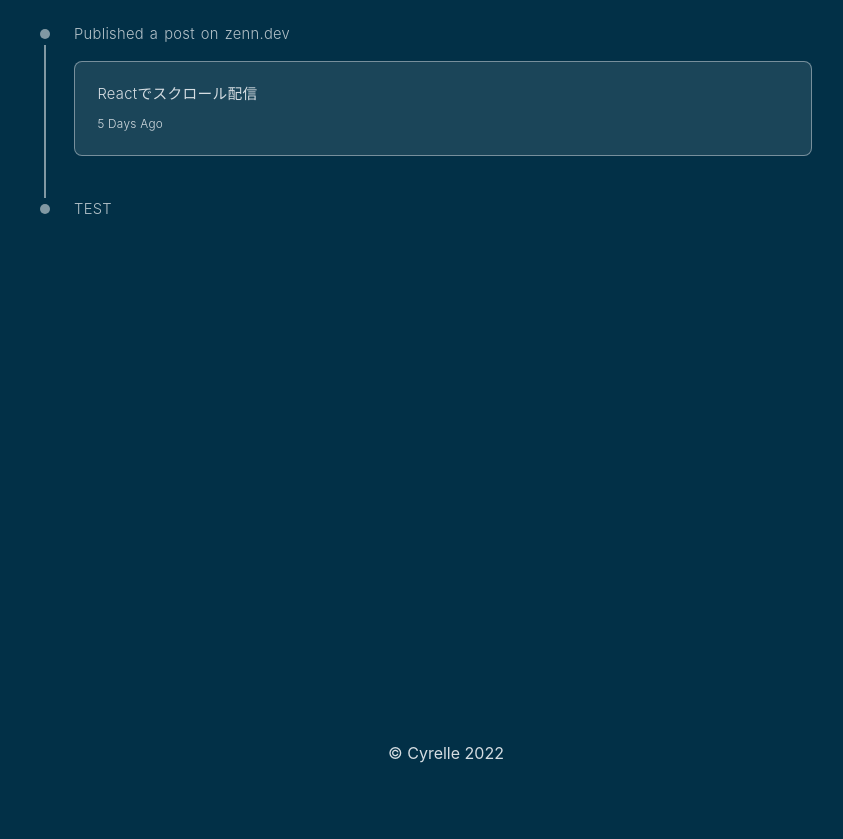
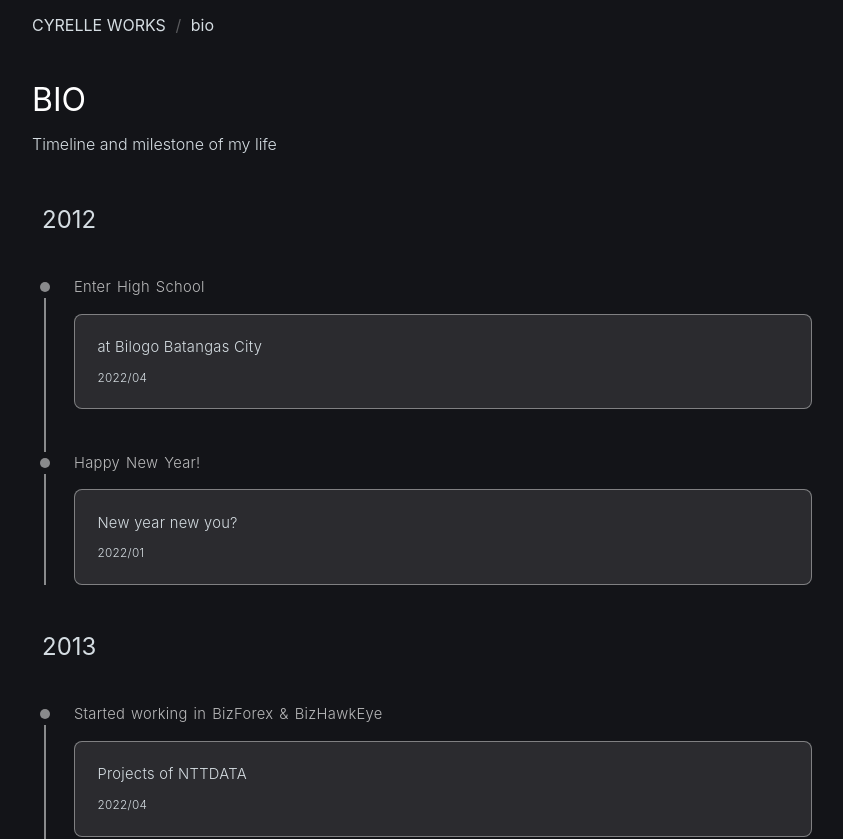
Before and after one commit to pdevera15/cyrellesitev2, a Next.js app: page /bio in a window 1280 px wide. Shown: the top 839 px of the page, without its empty margins (218-1061 px from the left). Built offline with nearby package versions, Linux system fonts and the light colour scheme.

Commit message:
fixing of bio section

```diff
--- a/components/Timeline.tsx
+++ b/components/Timeline.tsx
@@ -1,32 +1,41 @@
+import React, { Key } from "react"
 import styled from "styled-components"
 
-const Timeline = () => {
+const Timeline = ({ year, events }: { year: string; events: any }) => {
   return (
+    <>
+      <YearHeader>{year}</YearHeader>
       <ViewCotainer>
-      <TimelineRow>
+        {events.map((data: any, index: Key) => {
+          return (
+            <TimelineRow key={index}>
               <TimelineIconContainer>
                 <TimelineIcon>
                   <Dot />
                 </TimelineIcon>
               </TimelineIconContainer>
-        <TimelineContent>Published a post on zenn.dev</TimelineContent>
+              <TimelineContent>{data?.title}</TimelineContent>
+              {data?.content && (
                 <Card>
-          Reactでスクロール配信
-          <DateWrapper>5 Days Ago</DateWrapper>
+                  {data?.content}
+                  {data?.date && <DateWrapper>{data?.date}</DateWrapper>}
                 </Card>
+              )}
             </TimelineRow>
-      <TimelineRow>
-        <TimelineIconContainer>
-          <TimelineIcon>
-            <Dot />
-          </TimelineIcon>
-        </TimelineIconContainer>
-        <TimelineContent>TEST</TimelineContent>
-      </TimelineRow>
+          )
+        })}
       </ViewCotainer>
+    </>
   )
 }
 
+const YearHeader = styled.div`
+  padding: 20px 10px;
+  font-size: 1.5em;
+  :not(:first-child) {
+    padding-top: 3rem;
+  }
+`
 const ViewCotainer = styled.div`
   margin-top: 1.5rem;
   margin-left: 14px;
--- a/components/layout/Layout.tsx
+++ b/components/layout/Layout.tsx
@@ -19,7 +19,7 @@ const Subtitle = styled.div`
   font-weight: 300;
   font-size: 1em;
   overflow: hidden;
-  margin-bottom: 1.8rem;
+  margin-bottom: 1rem;
 `
 
 const variants = {
@@ -27,6 +27,7 @@ const variants = {
   enter: { opacity: 1, x: 0, y: 0 },
   exit: { opacity: 0, x: -0, y: 20 },
 }
+
 const Layout = ({
   title,
   subtitle,
@@ -34,7 +35,7 @@ const Layout = ({
 }: {
   title: string
   subtitle: string
-  children: JSX.Element
+  children: JSX.Element | JSX.Element[]
 }) => {
   return (
     <>
--- a/pages/bio/index.tsx
+++ b/pages/bio/index.tsx
@@ -1,7 +1,130 @@
 import styled from "styled-components"
 import Timeline from "../../components/Timeline"
+import Layout from "../../components/layout/Layout"
+
+const datas = [
+  {
+    year: "2012",
+    events: [
+      {
+        date: "2022/04",
+        title: "Enter High School",
+        content: "at Bilogo Batangas City",
+      },
+      {
+        date: "2022/01",
+        title: "Happy New Year!",
+        content: "New year new you?",
+        icon: "🔥",
+      },
+    ],
+  },
+  {
+    year: "2013",
+    events: [
+      {
+        date: "2022/04",
+        title: "Started working in BizForex & BizHawkEye",
+        content: "Projects of NTTDATA",
+      },
+      {
+        date: "2022/01",
+        title: "Happy New Year!",
+        content: "New year new you?",
+        icon: "🔥",
+      },
+    ],
+  },
+  {
+    year: "2014",
+    events: [
+      {
+        date: "2022/04",
+        title: "Started working in BizForex & BizHawkEye",
+        content: "Projects of NTTDATA",
+      },
+      {
+        date: "2022/01",
+        title: "Happy New Year!",
+        content: "New year new you?",
+        icon: "🔥",
+      },
+    ],
+  },
+  {
+    year: "2015",
+    events: [
+      {
+        date: "2022/04",
+        title: "Started working in BizForex & BizHawkEye",
+        content: "Projects of NTTDATA",
+      },
+      {
+        date: "2022/01",
+        title: "Happy New Year!",
+        content: "New year new you?",
+        icon: "🔥",
+      },
+    ],
+  },
+  {
+    year: "2016",
+    events: [
+      {
+        date: "2022/04",
+        title: "Started working in BizForex & BizHawkEye",
+        content: "Projects of NTTDATA",
+      },
+      {
+        date: "2022/01",
+        title: "Happy New Year!",
+        content: "New year new you?",
+        icon: "🔥",
+      },
+    ],
+  },
+  {
+    year: "2017",
+    events: [
+      {
+        date: "2022/04",
+        title: "Started working in BizForex & BizHawkEye",
+        content: "Projects of NTTDATA",
+      },
+      {
+        date: "2022/01",
+        title: "Happy New Year!",
+        content: "New year new you?",
+        icon: "🔥",
+      },
+    ],
+  },
+  {
+    year: "2021",
+    events: [
+      {
+        date: "2022/04",
+        title: "Started working in BizForex & BizHawkEye",
+        content: "Projects of NTTDATA",
+      },
+      {
+        date: "2022/01",
+        title: "Happy New Year!",
+        content: "New year new you?",
+        icon: "🔥",
+      },
+    ],
+  },
+]
+
 const Bio = () => {
-  return <Timeline />
+  return (
+    <Layout title="BIO" subtitle="Timeline and milestone of my life">
+      {datas.map((data, index) => (
+        <Timeline key={index} year={data.year} events={data.events} />
+      ))}
+    </Layout>
+  )
 }
 
 export default Bio
--- a/styles/GlobalStyle.ts
+++ b/styles/GlobalStyle.ts
@@ -3,8 +3,11 @@ import { createGlobalStyle } from "styled-components"
 const GlobalStyle = createGlobalStyle`
     *, body {
         color: #D5DDE2;
-        background-color: #023047;
+        background-color: #131418;
         font-family: -apple-system, BlinkMacSystemFont, 'Segoe UI', Roboto, Oxygen, Ubuntu, Cantarell, 'Open Sans', 'Helvetica Neue', sans-serif;
+    }
+    a {
+        text-decoration: none;
     }
 `
 
```
Also changed, not shown: pages/bio/icon.svg (deleted). Lines whose indentation alone changed are shown as unchanged.
